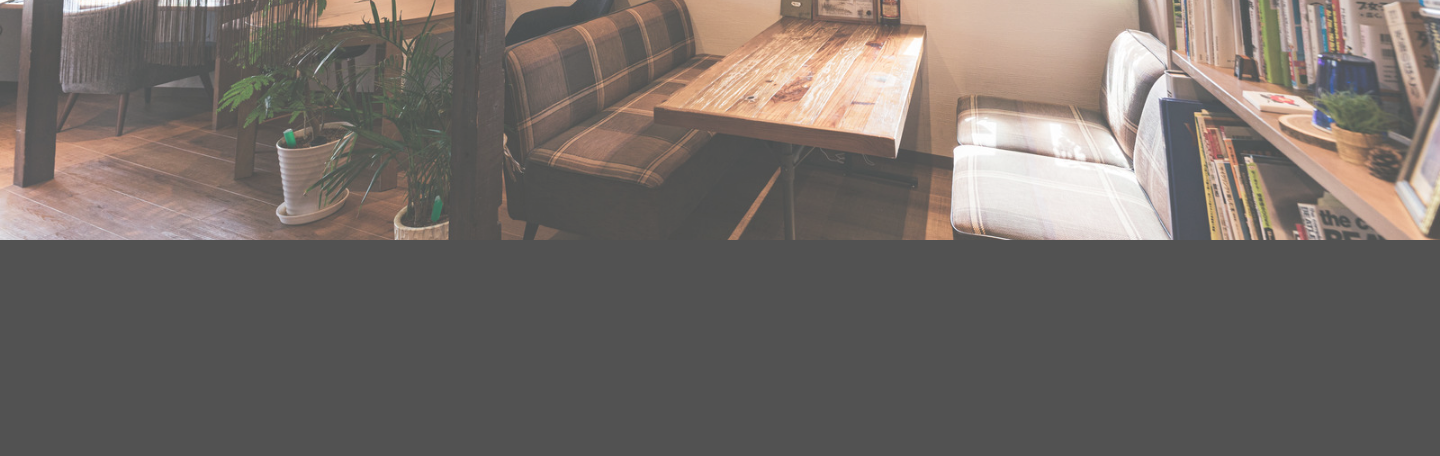
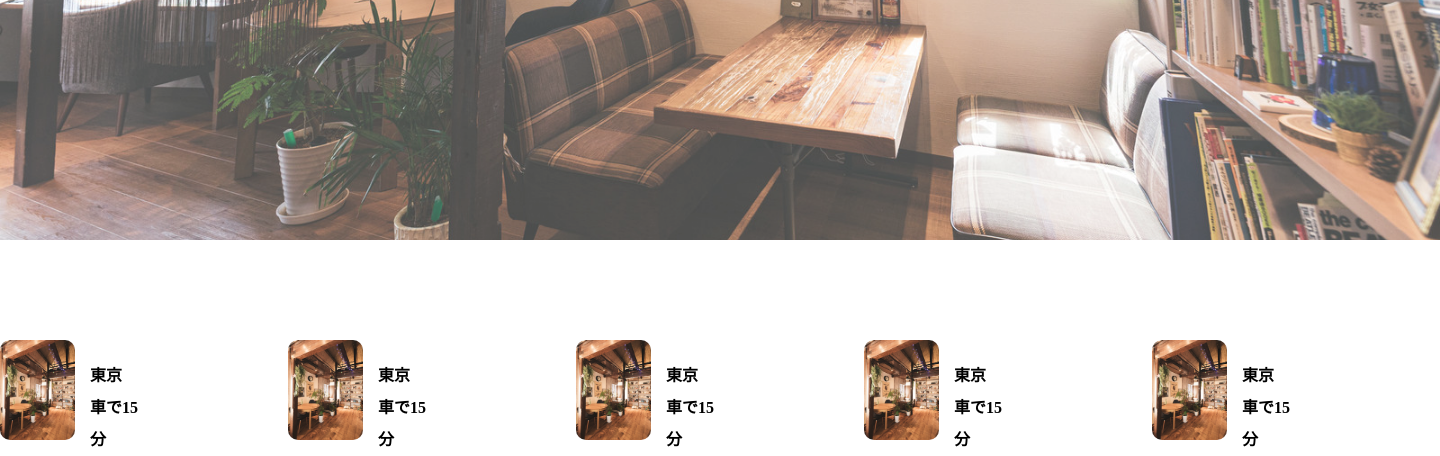
Before and after one commit to TakuyaGameDev/WebProgram, a PHP site: page /home.php in a window 1440 px wide. Shown: the part 590-1046 px from the top of the page. Before the commit the page ends 830 px from the top, so only its background shows below. Run offline with PHP 8.4, Linux system fonts and the light colour scheme.

Commit message:
1014 night

```diff
--- a/4-4/home.php
+++ b/4-4/home.php
@@ -1,5 +1,26 @@
 <?php include 'header.php';?>
 
 <body>
-
+    <div id = "photoItems">
+        <div id = "tokyo">
+            <span style="background-image: url('cafe/img/cafe1.jpg')"></span>
+            <strong>東京<br>車で15分</strong>
+        </div>
+        <div id = "tokyo">
+            <span style="background-image: url('cafe/img/cafe1.jpg')"></span>
+            <strong>東京<br>車で15分</strong>
+        </div>
+        <div id = "tokyo">
+            <span style="background-image: url('cafe/img/cafe1.jpg')"></span>
+            <strong>東京<br>車で15分</strong>
+        </div>
+        <div id = "tokyo">
+            <span style="background-image: url('cafe/img/cafe1.jpg')"></span>
+            <strong>東京<br>車で15分</strong>
+        </div>
+        <div id = "tokyo">
+            <span style="background-image: url('cafe/img/cafe1.jpg')"></span>
+            <strong>東京<br>車で15分</strong>
+        </div>
+    </div>
 </body>
--- a/4-4/style.css
+++ b/4-4/style.css
@@ -104,3 +104,30 @@ body
     line-height: 64px;
     font-weight: bold;
 }
+#photoItems
+{
+    display:flex;
+    margin-top:100px;
+}
+#tokyo
+{
+    display:flex;
+}
+
+#tokyo span
+{
+    display: inline-block;
+    background-position: center center;
+    background-repeat: no-repeat;
+    background-size: cover;
+    border-radius:10px;
+    width: 100px;
+    height: 100px;
+}
+#photoItems strong
+{
+    line-height:2.0;
+    margin-left:15px;
+    margin-top:20px;
+    padding-right:150px;
+}
```
